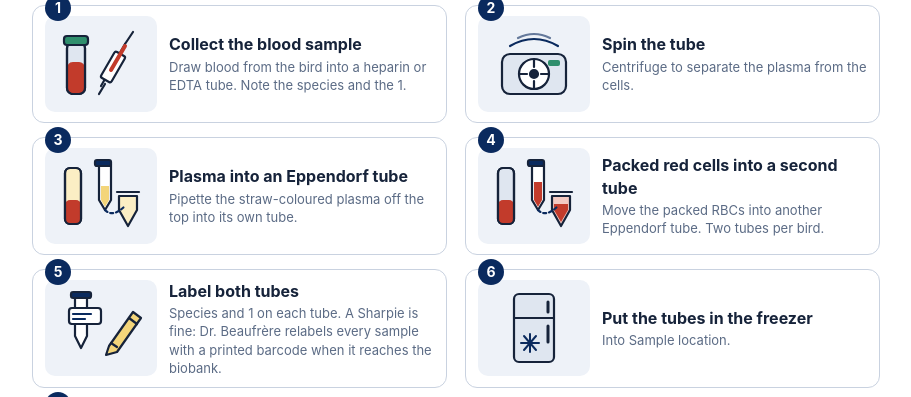
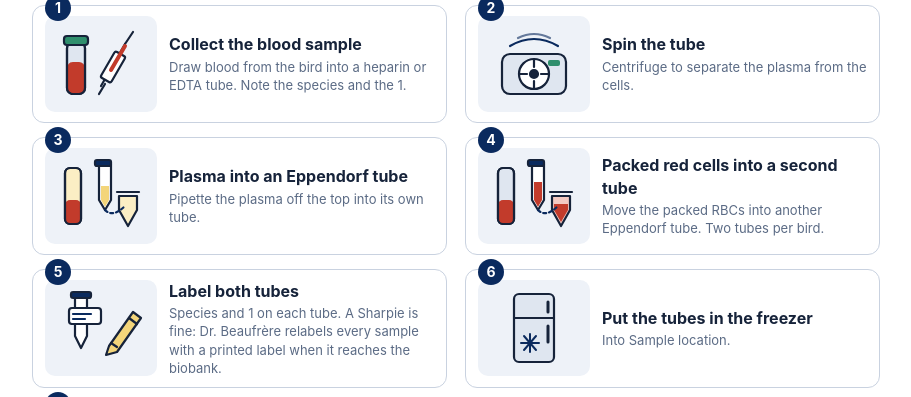
Before and after one commit to hbeaufrere/Freezer, a Flask app: template templates/site_poster.html in a window 1280 px wide. Shown: the part 227-624 px from the top of the page, without its empty margins (184-1095 px from the left). Run offline with Flask 3, Linux system fonts and the light colour scheme; the visitor is signed in with stand-in values (Sample User, id 1); the template is opened without the code that fills it: most values are stand-ins (such as "Sample title", 1, 10 or a date in 2020); parts of the project's set-up code (start-up, migrations or seed data) failed here and were passed over; some libraries are stand-ins or nearby versions.

Commit message:
Poster wording: printed label, not barcode; plasma needs no colour
Co-Authored-By: Claude Fable 5.1 <noreply@anthropic.com>
Claude-Session: https://claude.ai/code/session_0135KPibefL6YM5rZC9Z244g

```diff
--- a/templates/site_poster.html
+++ b/templates/site_poster.html
@@ -142,7 +142,7 @@
                 </g>
             </svg>
         </div>
-        <div><h2>Plasma into an Eppendorf tube</h2><p>Pipette the straw-coloured plasma off the top into its own tube.</p></div>
+        <div><h2>Plasma into an Eppendorf tube</h2><p>Pipette the plasma off the top into its own tube.</p></div>
     </div>
 
     <div class="step"><span class="n">4</span>
@@ -181,7 +181,7 @@
                 </g>
             </svg>
         </div>
-        <div><h2>Label both tubes</h2><p>Species and {{ case_number }} on each tube. A Sharpie is fine: Dr. Beaufrère relabels every sample with a printed barcode when it reaches the biobank.</p></div>
+        <div><h2>Label both tubes</h2><p>Species and {{ case_number }} on each tube. A Sharpie is fine: Dr. Beaufrère relabels every sample with a printed label when it reaches the biobank.</p></div>
     </div>
 
     <div class="step"><span class="n">6</span>
```
